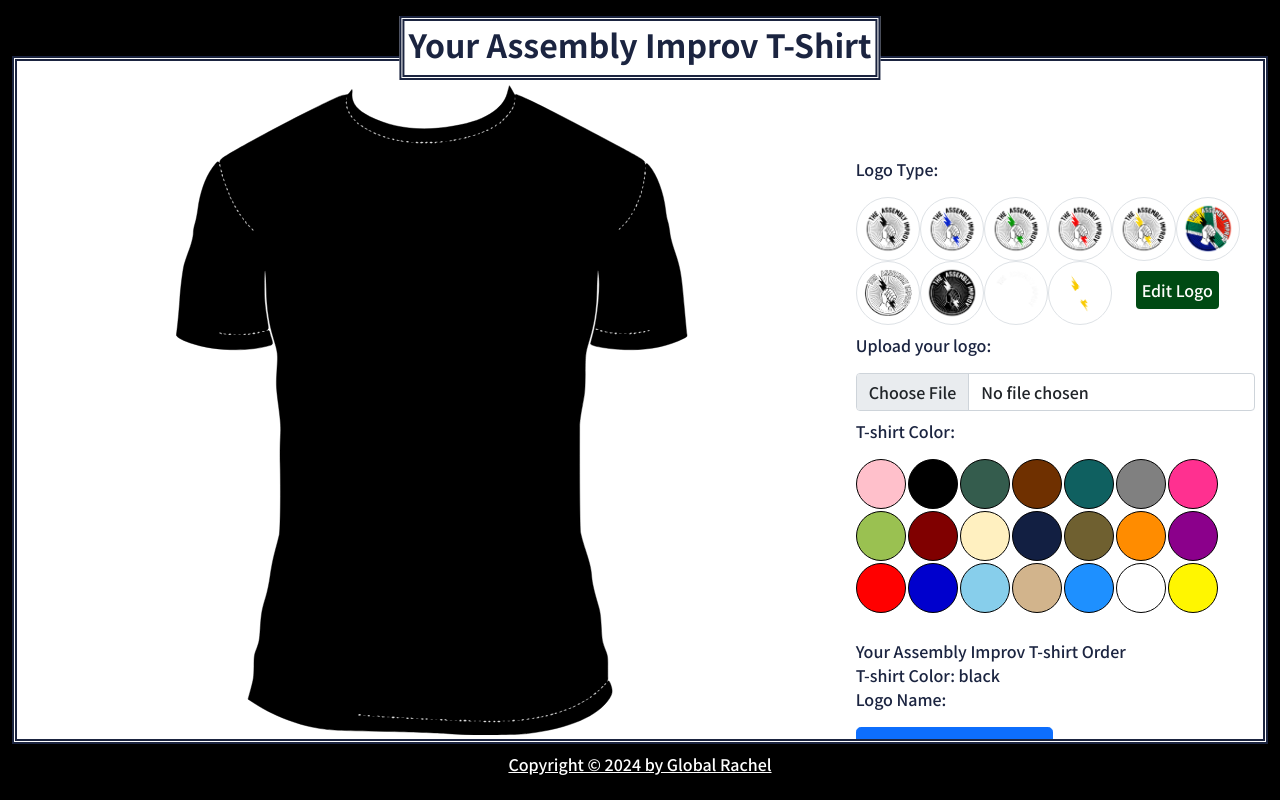
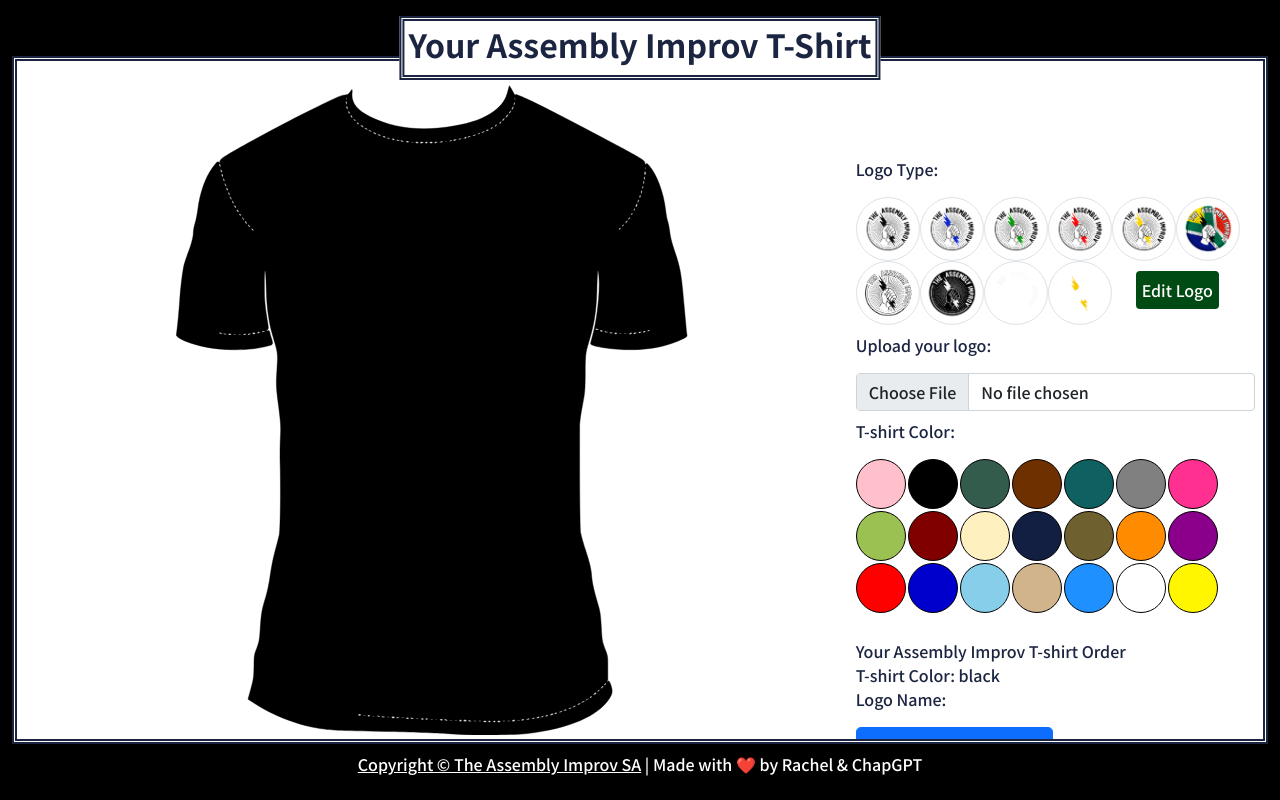
Before and after one commit to global2rachel/assembly-improv-sa_tshirt, a React (Create React App) app: page / in a window 1280 px wide. Built offline with nearby package versions, Linux system fonts and the light colour scheme; no server answers.

Commit message:
update text and favicon

```diff
--- a/public/index.html
+++ b/public/index.html
@@ -6,8 +6,8 @@
     <meta name="viewport" content="width=device-width, initial-scale=1" />
     <meta name="theme-color" content="#000000" />
     <meta
-      name="2024 Dragon Year"
-      content="2024 Dragon Year"
+      name="The Assembly Improv SA T-Shirt"
+      content="The Assembly Improv SA T-Shirt"
     />
     <link rel="apple-touch-icon" href="%PUBLIC_URL%/logo192.png" />
     <!--
@@ -28,7 +28,7 @@
     <link rel="preconnect" href="https://fonts.gstatic.com" crossorigin>
     <link href="https://fonts.googleapis.com/css2?family=Noto+Sans+TC:wght@300;500;700;900&family=Open+Sans:ital,wght@0,500;1,500&display=swap" rel="stylesheet">
     <link href="https://fonts.googleapis.com/css2?family=Noto+Serif+TC:wght@900&display=swap" rel="stylesheet">
-    <title>2024 Dragon Year</title>
+    <title>The Assembly Improv SA T-Shirt</title>
   </head>
   <body>
     <noscript>You need to enable JavaScript to run this app.</noscript>
--- a/src/components/Footer.js
+++ b/src/components/Footer.js
@@ -3,8 +3,10 @@
 const Footer = (props)=>{
     return (
         <div className="text-center">
-            <a type="button" className="text-center mt-2 text-white" href="https://github.com/rachel-liaw" target="_blank" rel="noreferrer">Copyright
-                © 2024 by Global Rachel</a>
+            <a type="button" className="text-center mt-2 text-white" href="https://www.theassemblyimprov.co.za/" target="_blank" rel="noreferrer">Copyright
+                © The Assembly Improv SA</a>
+<h3 className="text-center mt-2 text-white"> |
+Made with ❤️ by Rachel & ChapGPT</h3>
         </div>
     )
 }
```
Also changed, not shown: 1 other file (tests, documents, lock files or other folders).
